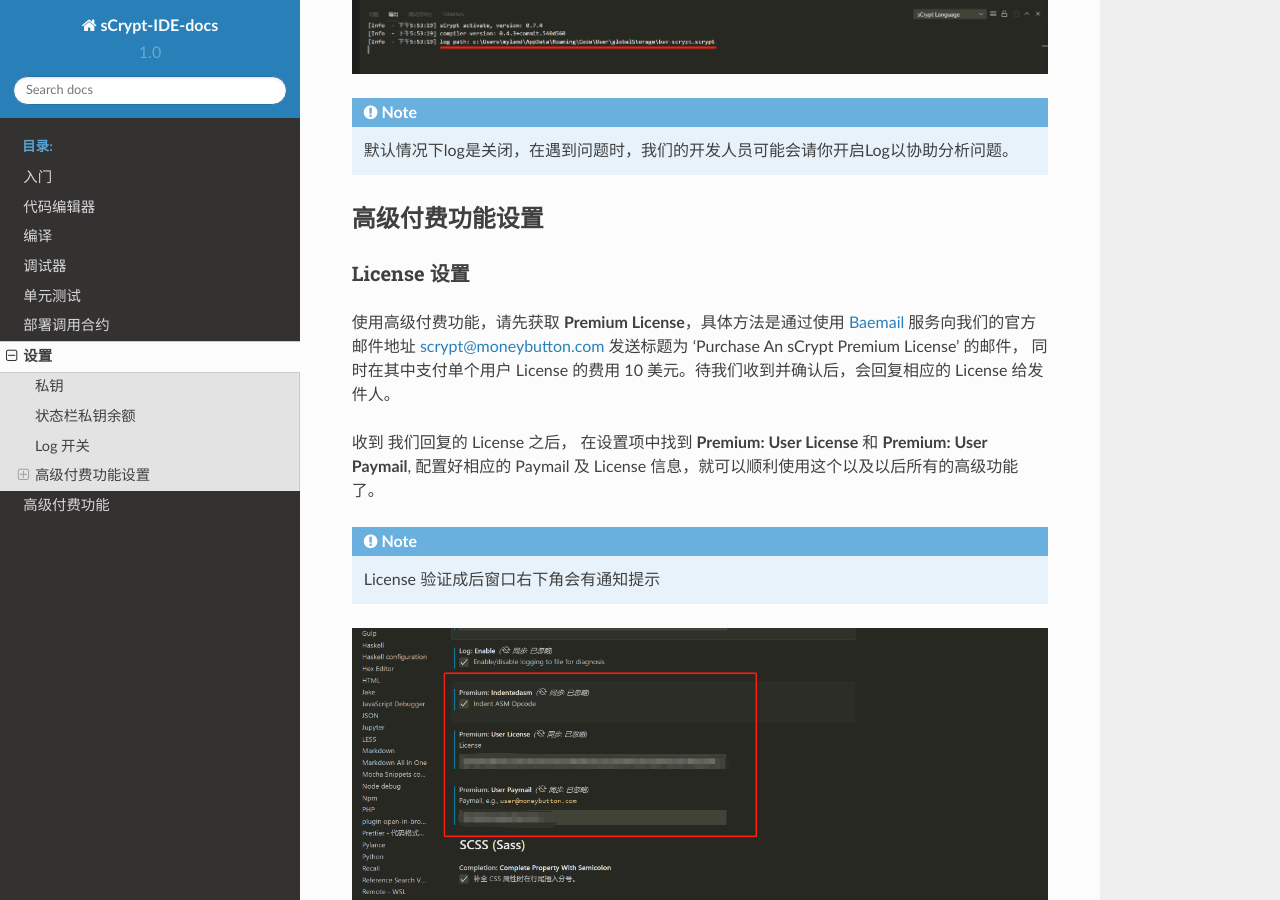
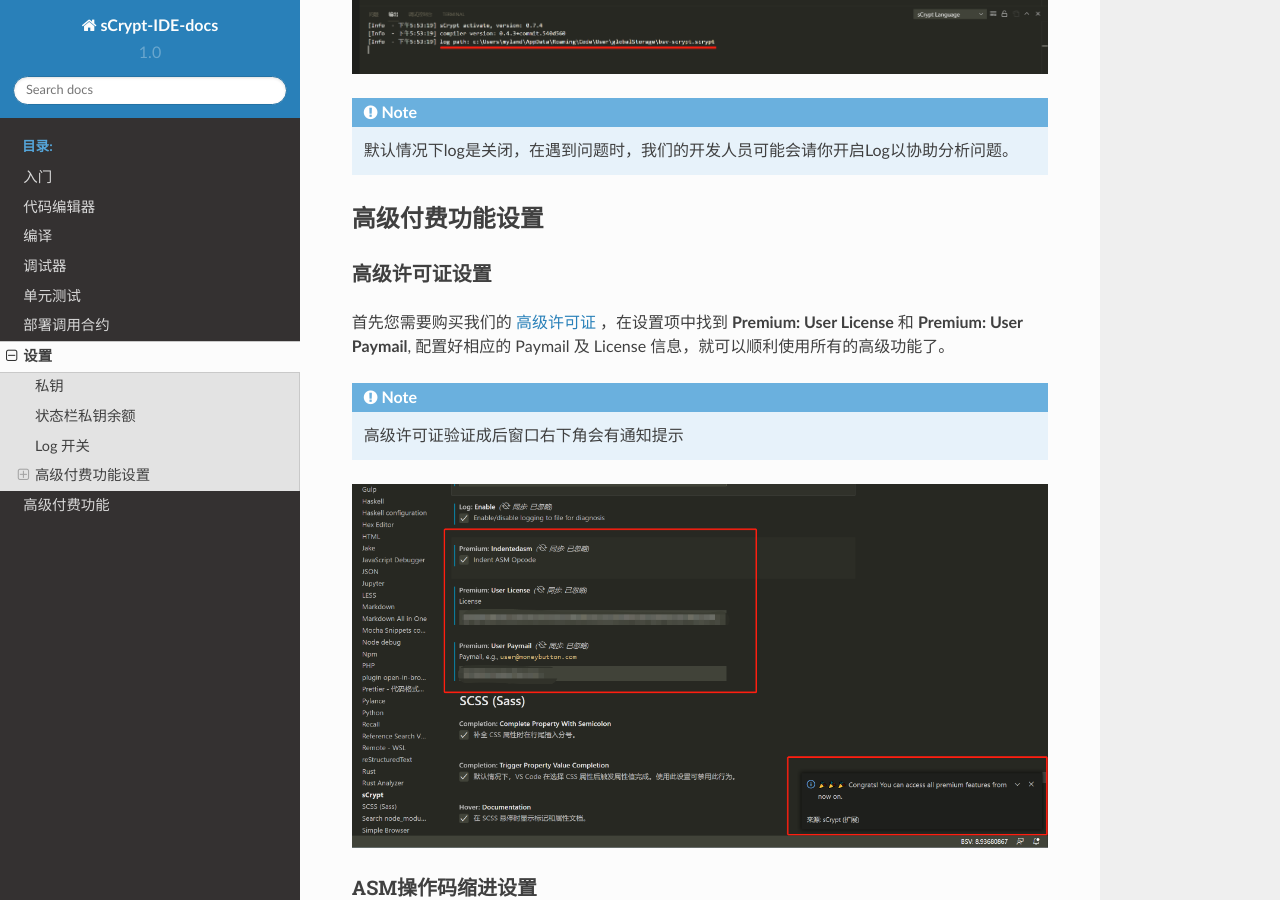
Before and after one commit to sCrypt-Inc/sCrypt-IDE-docs, a Sphinx documentation site: the page built from docs/settings.rst, in a window 1280 px wide and 900 px high, scrolled down 2183 px. Built offline with Sphinx 7.4.7 and the Read the Docs theme 2.0.0, drawn with Linux system fonts in a browser that asks for light colours.

Commit message:
add premium docs

```diff
--- a/docs/compiling.rst
+++ b/docs/compiling.rst
@@ -56,7 +56,7 @@ sourceMap           sourceMap 主要用于 debug 调试，发布编译没有sour
 ===========================================
 
 当一切准备就绪之后，我们应该使用发布编译来构建你的合约。在该构建类型下，
-编译器会优化生成的脚本，删除辅助信息，从而使脚本会变得更小，节省您的交易手续费。
+编译器会 :ref:`优化生成 <optimize>` 的脚本，删除辅助信息，从而使脚本会变得更小，节省您的交易手续费。
 目前只有我们的付费用户才能使用此功能，请参阅 :ref:`高级付费功能 <premium>`
 
 
--- a/docs/debugger.rst
+++ b/docs/debugger.rst
@@ -1,3 +1,5 @@
+.. _debugger:
+
 ===========================================
 调试器
 ===========================================
--- a/docs/settings.rst
+++ b/docs/settings.rst
@@ -54,17 +54,16 @@ Log 开关
 高级付费功能设置
 ===========================================
 
-License 设置
+.. _settings_license:
+
+高级许可证设置
 -----------------------------------------
 
-使用高级付费功能，请先获取 **Premium License**，具体方法是通过使用 `Baemail <https://baemail.me/>`_ 服务向我们的官方邮件地址 scrypt@moneybutton.com 发送标题为 ‘Purchase An sCrypt Premium License’ 的邮件，
-同时在其中支付单个用户 License 的费用 10 美元。待我们收到并确认后，会回复相应的 License 给发件人。
-
-收到 我们回复的 License 之后， 在设置项中找到 **Premium: User License** 和 **Premium: User Paymail**,  配置好相应的 Paymail 及 License 信息，就可以顺利使用这个以及以后所有的高级功能了。
+首先您需要购买我们的 :ref:`高级许可证 <buy_license>` ，在设置项中找到 **Premium: User License** 和 **Premium: User Paymail**,  配置好相应的 Paymail 及 License 信息，就可以顺利使用所有的高级功能了。
 
 .. note::
 
-  License 验证成后窗口右下角会有通知提示
+  高级许可证验证成后窗口右下角会有通知提示
 
 .. image:: ./images/settings_license.png
     :width: 100%
```
Also changed, not shown: docs/premium.rst (+60 -0 lines), docs/images/asm_copyvalue.png (added), 2 other files.
